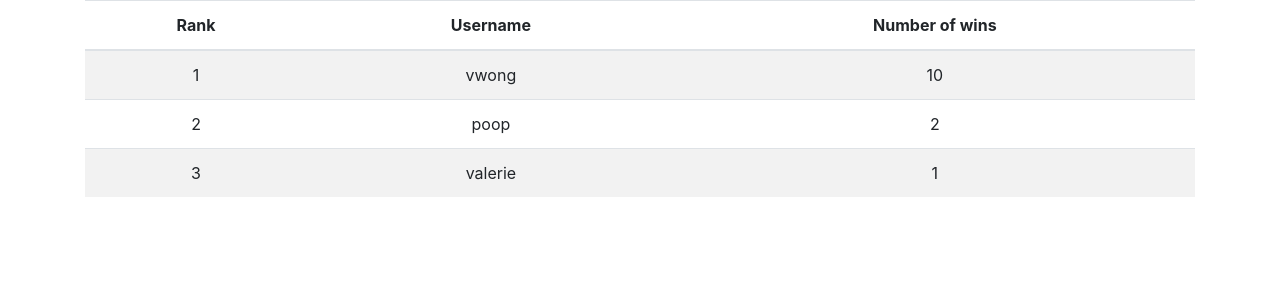
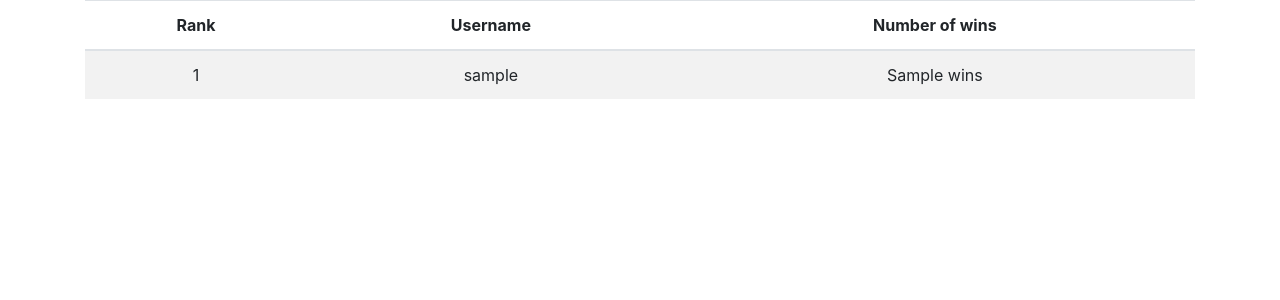
Before and after one commit to vwong175/cse312_group, a Flask app: page /leaderboard/ in a window 1280 px wide. Shown: the part 110-410 px from the top of the page. Run offline with Flask 2, Linux system fonts and the light colour scheme; a database or web service that is not in the repository returns one stand-in record (values such as "Sample title"); some libraries are stand-ins or nearby versions.

Commit message:
render leaderboard with (sorted based on rank) data on collection users -- working on embed link to user profile (on leaderboard)

```diff
--- a/database.py
+++ b/database.py
@@ -1,11 +1,12 @@
 from pymongo import MongoClient
-#client = MongoClient('localhost', 27017)   #If you want to test locally
-client = MongoClient('mongo')                #If you want to test with docker
+client = MongoClient('localhost', 27017)   #If you want to test locally
+#client = MongoClient('mongo')                #If you want to test with docker
 db = client["userInfo"]
 users = db["users"]
 rank = db["rank"] # rank in {"username", rank#} format
 
-
+users.delete_many({})
+#sample user data
 import bcrypt
 import uuid
 salt = bcrypt.gensalt()
--- a/server.py
+++ b/server.py
@@ -83,12 +83,9 @@ def edit_username(username):
 @app.route('/leaderboard/')
 def leaderboard_page():
     # board = list(rank.find())
-    sample_board = [
-        {"rank": "1", "username": "vwong", "wins": 10},
-        {"rank": "2", "username": "poop", "wins": 2},
-        {"rank": "3", "username": "valerie", "wins": 1}
-    ]
-    return render_template('leaderboard.html', boards=sample_board, title="Leaderboard")
+    board = users.find().sort('wins',1)
+    boards = [user for user in board]
+    return render_template('leaderboard.html', boards=boards, title="Leaderboard")
 
 if __name__ == "__main__":
     app.run(host="0.0.0.0", port=8080, debug=True)
--- a/templates/leaderboard.html
+++ b/templates/leaderboard.html
@@ -12,7 +12,7 @@
     <tbody>
       {% for person in boards %}
         <tr>
-          <td>{{ person.rank }}</td>
+          <td>{{ loop.index }}</td>
           <td>{{ person.username }}</td>
           <td>{{ person.wins }}</td>
         </tr>
```
